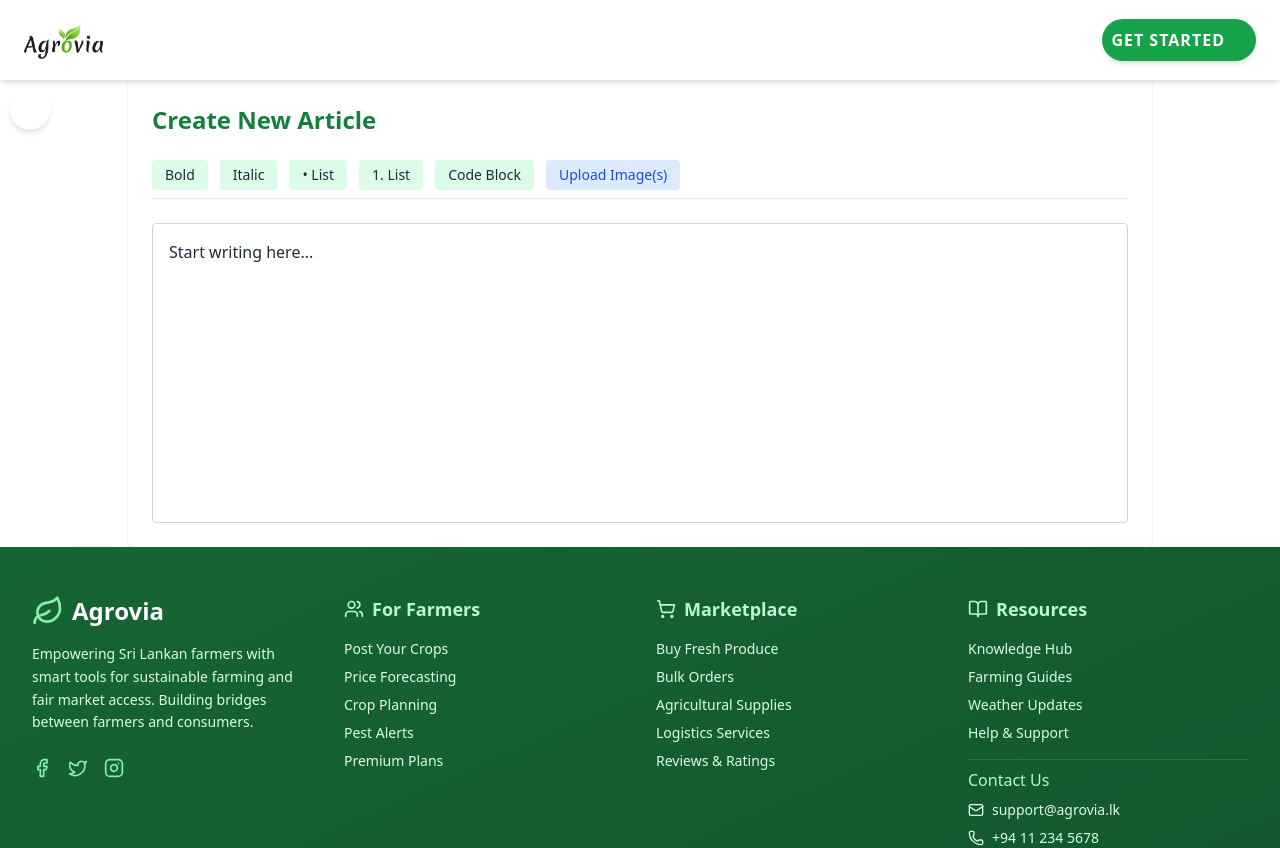
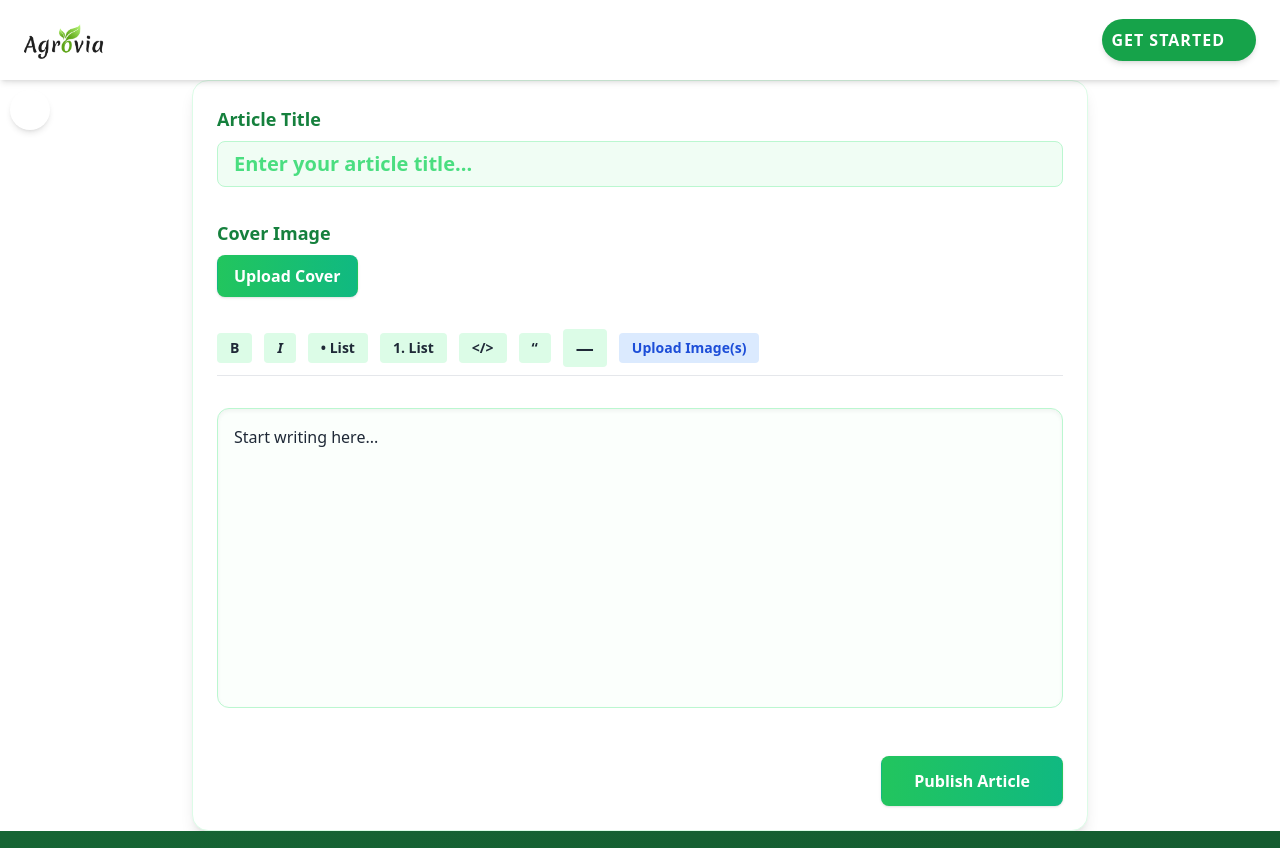
Before and after one commit to SeniruR/Agrovia, a React (Vite) app: page /createarticle in a window 1280 px wide. Shown: the top 848 px of the page. Built offline with nearby package versions, Linux system fonts and the light colour scheme; some icons are missing.

Commit message:
create article updated

```diff
--- a/src/pages/Moderator/CreateArticle.jsx
+++ b/src/pages/Moderator/CreateArticle.jsx
@@ -5,7 +5,10 @@ import Image from "@tiptap/extension-image";
 
 const CreateArticle = () => {
   const [figures, setFigures] = useState([]);
+  const [title, setTitle] = useState("");
+  const [cover, setCover] = useState(null);
   const fileInputRef = useRef();
+  const coverInputRef = useRef();
 
   const editor = useEditor({
     extensions: [StarterKit, Image],
@@ -14,7 +17,6 @@ const CreateArticle = () => {
 
   const handleImageSelection = (e) => {
     const files = Array.from(e.target.files);
-    const figurePrompts = [];
 
     files.forEach((file, index) => {
       const label = prompt(`Enter figure name for "${file.name}" (e.g., Figure-${index + 1})`);
@@ -30,6 +32,14 @@ const CreateArticle = () => {
 
       reader.readAsDataURL(new File([file], renamed, { type: file.type }));
     });
+  };
+
+  const handleCoverSelection = (e) => {
+    const file = e.target.files[0];
+    if (!file) return;
+    const reader = new FileReader();
+    reader.onload = () => setCover(reader.result);
+    reader.readAsDataURL(file);
   };
 
   const insert = (command) => {
@@ -50,35 +60,84 @@ const CreateArticle = () => {
       case "code":
         editor.chain().focus().toggleCodeBlock().run();
         break;
+      case "blockquote":
+        editor.chain().focus().toggleBlockquote().run();
+        break;
+      case "hr":
+        editor.chain().focus().setHorizontalRule().run();
+        break;
       default:
         break;
     }
   };
 
   return (
-    <div className="max-w-5xl mx-auto p-6 space-y-6 bg-white rounded shadow text-gray-800">
-      <h1 className="text-2xl font-bold text-green-700">Create New Article</h1>
+    <div className="max-w-4xl mx-auto p-6 space-y-8 bg-white rounded-2xl shadow-lg text-gray-800 border border-green-100">
+      {/* Article Title */}
+      <div className="flex flex-col gap-2">
+        <label className="text-lg font-semibold text-green-700">Article Title</label>
+        <input
+          type="text"
+          className="border border-green-200 rounded-lg px-4 py-2 focus:ring-2 focus:ring-green-300 outline-none text-xl font-bold bg-green-50 text-green-700 placeholder-green-400 transition"
+          placeholder="Enter your article title..."
+          value={title}
+          onChange={(e) => setTitle(e.target.value)}
+        />
+      </div>
+
+      {/* Cover Image */}
+      <div className="flex flex-col gap-2">
+        <label className="text-lg font-semibold text-green-700">Cover Image</label>
+        <div className="flex items-center gap-4">
+          {cover && (
+            <img
+              src={cover}
+              alt="Cover"
+              className="w-32 h-20 object-cover rounded-lg border border-green-200 shadow"
+            />
+          )}
+          <button
+            onClick={() => coverInputRef.current?.click()}
+            className="px-4 py-2 bg-gradient-to-r from-green-500 to-emerald-500 text-white rounded-lg font-semibold shadow hover:from-green-600 hover:to-emerald-600 transition"
+          >
+            {cover ? "Change Cover" : "Upload Cover"}
+          </button>
+          <input
+            type="file"
+            accept="image/*"
+            ref={coverInputRef}
+            onChange={handleCoverSelection}
+            className="hidden"
+          />
+        </div>
+      </div>
 
       {/* Action Bar */}
       <div className="flex flex-wrap items-center gap-3 border-b pb-2 mb-4">
-        <button onClick={() => insert("bold")} className="text-sm px-3 py-1 bg-green-100 rounded hover:bg-green-200">
-          Bold
+        <button onClick={() => insert("bold")} className="text-sm px-3 py-1 bg-green-100 rounded hover:bg-green-200 font-semibold">
+          <span className="font-bold">B</span>
         </button>
-        <button onClick={() => insert("italic")} className="text-sm px-3 py-1 bg-green-100 rounded hover:bg-green-200">
-          Italic
+        <button onClick={() => insert("italic")} className="text-sm px-3 py-1 bg-green-100 rounded hover:bg-green-200 font-semibold italic">
+          I
         </button>
-        <button onClick={() => insert("ul")} className="text-sm px-3 py-1 bg-green-100 rounded hover:bg-green-200">
+        <button onClick={() => insert("ul")} className="text-sm px-3 py-1 bg-green-100 rounded hover:bg-green-200 font-semibold">
           • List
         </button>
-        <button onClick={() => insert("ol")} className="text-sm px-3 py-1 bg-green-100 rounded hover:bg-green-200">
+        <button onClick={() => insert("ol")} className="text-sm px-3 py-1 bg-green-100 rounded hover:bg-green-200 font-semibold">
           1. List
         </button>
-        <button onClick={() => insert("code")} className="text-sm px-3 py-1 bg-green-100 rounded hover:bg-green-200">
-          Code Block
+        <button onClick={() => insert("code")} className="text-sm px-3 py-1 bg-green-100 rounded hover:bg-green-200 font-semibold">
+          {"</>"}
+        </button>
+        <button onClick={() => insert("blockquote")} className="text-sm px-3 py-1 bg-green-100 rounded hover:bg-green-200 font-semibold">
+          “
+        </button>
+        <button onClick={() => insert("hr")} className="text-sm px-3 py-1 bg-green-100 rounded hover:bg-green-200 font-semibold">
+          <span className="text-lg">―</span>
         </button>
         <button
           onClick={() => fileInputRef.current?.click()}
-          className="text-sm px-3 py-1 bg-blue-100 text-blue-700 rounded hover:bg-blue-200"
+          className="text-sm px-3 py-1 bg-blue-100 text-blue-700 rounded hover:bg-blue-200 font-semibold"
         >
           Upload Image(s)
         </button>
@@ -93,23 +152,31 @@ const CreateArticle = () => {
       </div>
 
       {/* Writing Section */}
-      <div className="border border-gray-300 rounded p-4 min-h-[300px]">
+      <div className="border border-green-200 rounded-xl p-4 min-h-[300px] bg-green-50/30 shadow-inner">
         <EditorContent editor={editor} />
       </div>
 
       {/* Uploaded Figures */}
       {figures.length > 0 && (
         <div className="pt-4">
-          <p className="text-sm font-semibold text-gray-600 mb-2">Figures:</p>
+          <p className="text-sm font-semibold text-green-700 mb-2">Figures:</p>
           <ul className="list-disc pl-5 space-y-1">
             {figures.map((name, idx) => (
               <li key={idx} className="text-sm text-gray-700">
+                <span className="inline-block bg-green-100 text-green-800 px-2 py-0.5 rounded mr-2">{idx + 1}</span>
                 {name}
               </li>
             ))}
           </ul>
         </div>
       )}
+
+      {/* Submit Button */}
+      <div className="flex justify-end pt-4">
+        <button className="bg-gradient-to-r from-green-500 to-emerald-500 text-white px-8 py-3 rounded-lg font-semibold shadow hover:from-green-600 hover:to-emerald-600 transition">
+          Publish Article
+        </button>
+      </div>
     </div>
   );
 };
```
